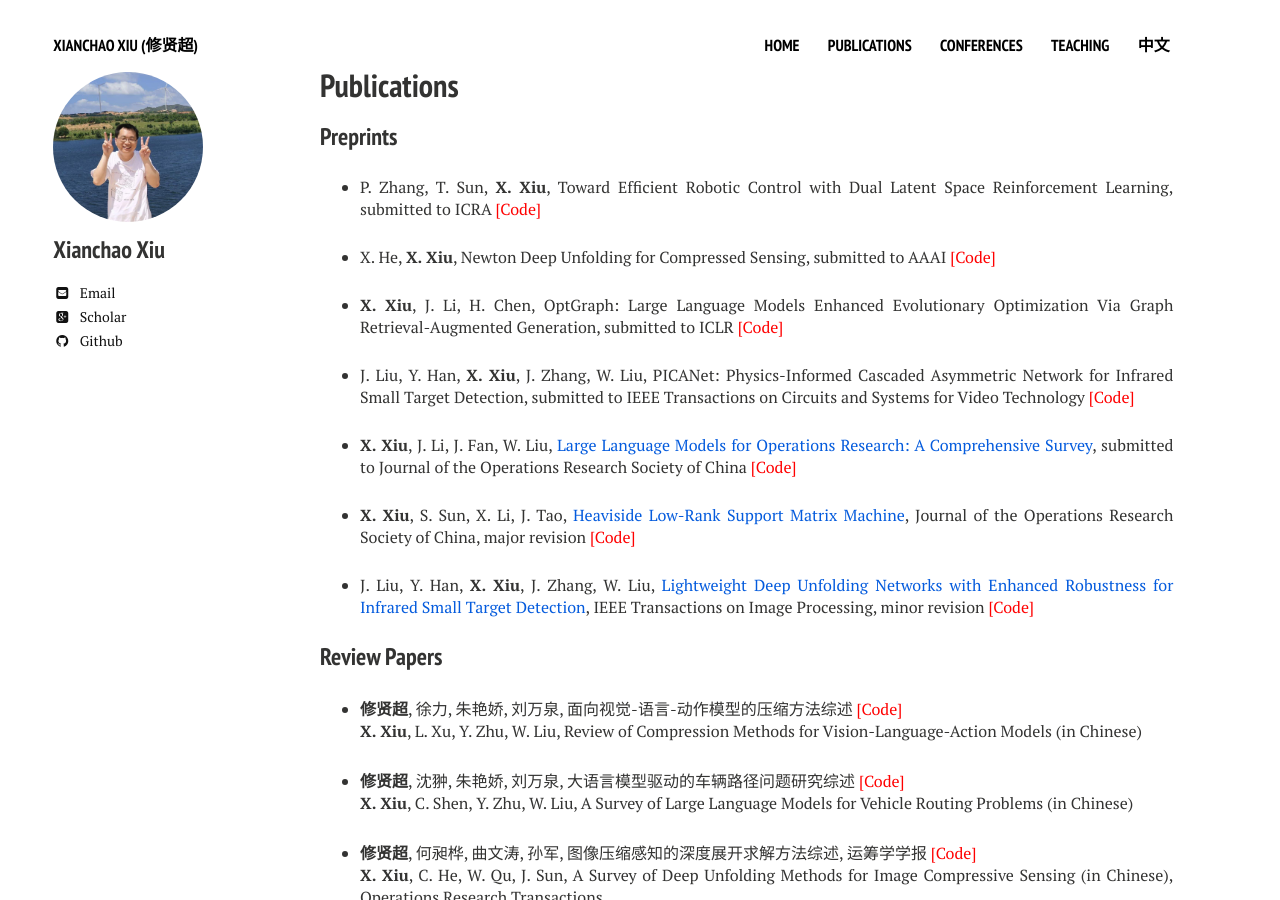
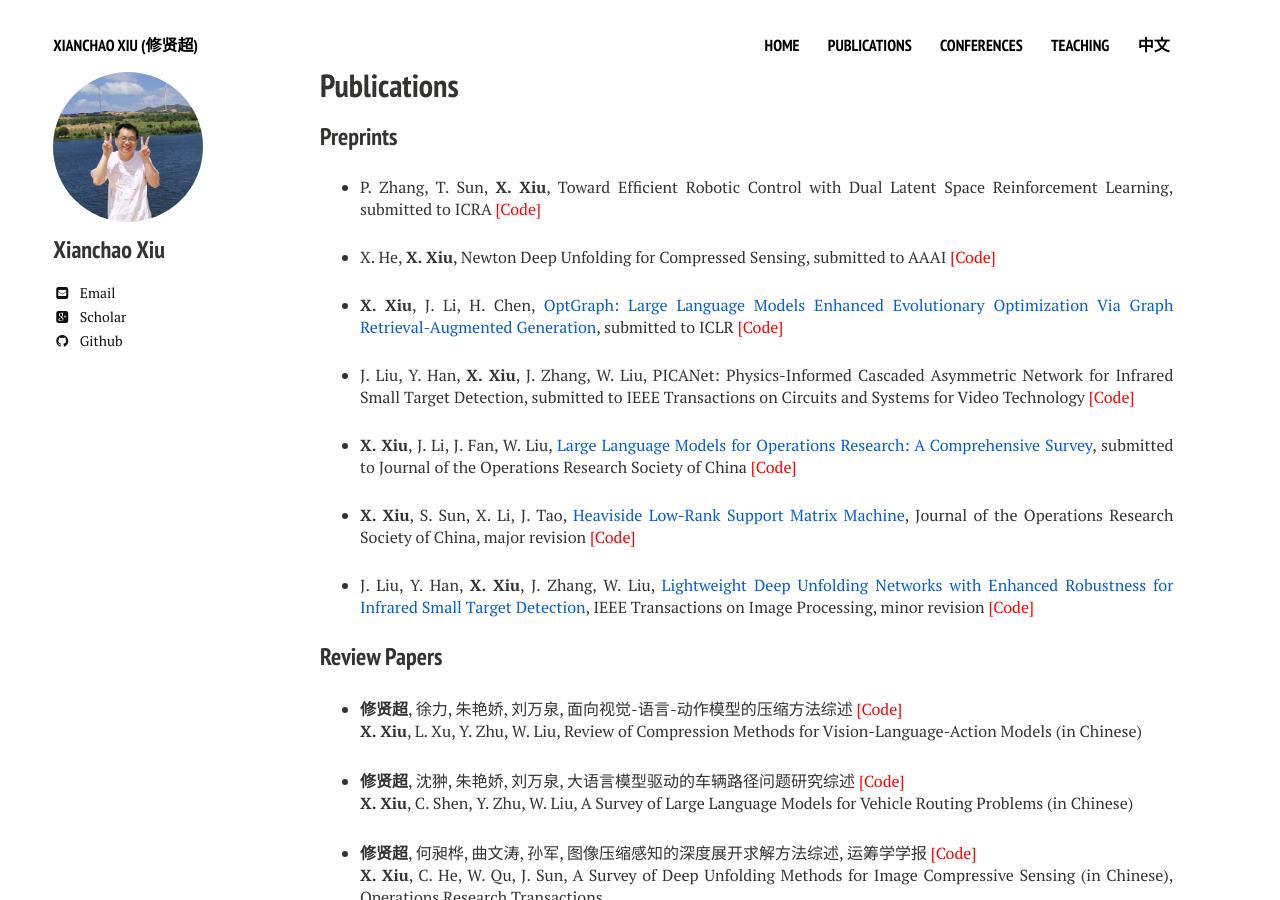
Before and after one commit to xianchaoxiu/xianchaoxiu.github.io, a Jekyll site: the page built from publications/index.md, in a window 1280 px wide and 900 px high. Built offline with Jekyll 4.4.1, drawn with Linux system fonts in a browser that asks for light colours; nearby versions of some CDN libraries.

Commit message:
Update index.md

```diff
--- a/publications/index.md
+++ b/publications/index.md
@@ -14,7 +14,7 @@ share: false
 
 * X. He, <b>X. Xiu</b>, Newton Deep Unfolding for Compressed Sensing, submitted to AAAI <a href="https://github.com/xianchaoxiu/DNU-Net" class="textlink" target="_blank" style="color: red;">[Code]</a>
 
-* <b>X. Xiu</b>, J. Li, H. Chen, OptGraph: Large Language Models Enhanced Evolutionary Optimization Via Graph Retrieval-Augmented Generation, submitted to ICLR <a href="https://github.com/xianchaoxiu/OptGraph" class="textlink" target="_blank" style="color: red;">[Code]</a>
+* <b>X. Xiu</b>, J. Li, H. Chen, <a href="https://arxiv.org/abs/2607.27918" class="textlink" target="_blank">OptGraph: Large Language Models Enhanced Evolutionary Optimization Via Graph Retrieval-Augmented Generation</a>, submitted to ICLR <a href="https://github.com/xianchaoxiu/OptGraph" class="textlink" target="_blank" style="color: red;">[Code]</a>
 
 * J. Liu, Y. Han, <b>X. Xiu</b>, J. Zhang, W. Liu, PICANet: Physics-Informed Cascaded Asymmetric Network for Infrared Small Target Detection,  submitted to IEEE Transactions on Circuits and Systems for Video Technology <a href="https://github.com/xianchaoxiu/PICANet" class="textlink" target="_blank" style="color: red;">[Code]</a>
 
```
